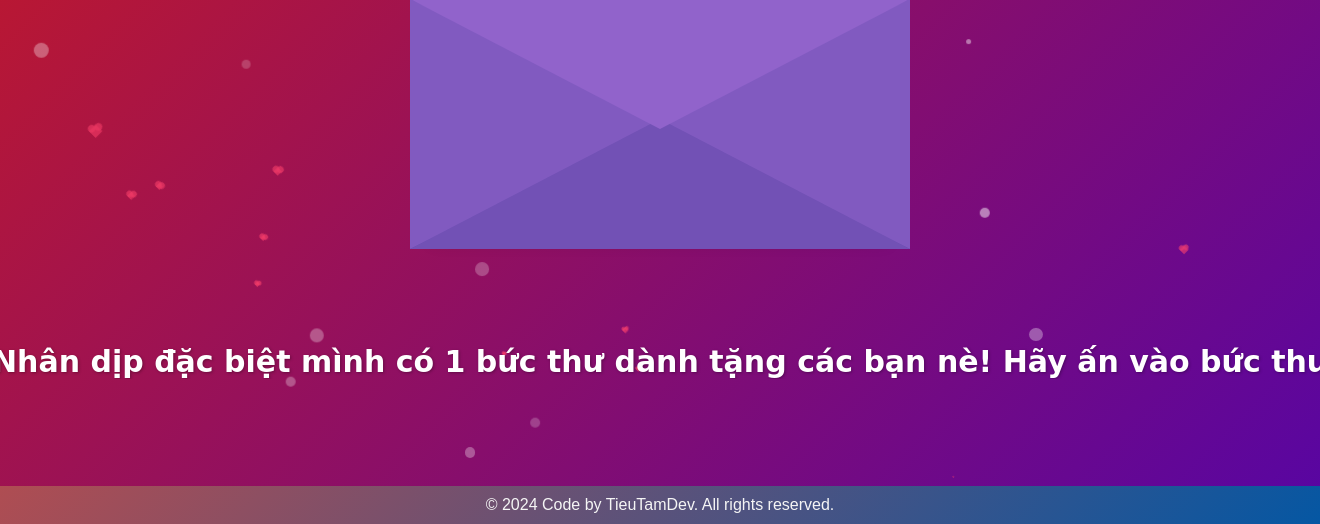
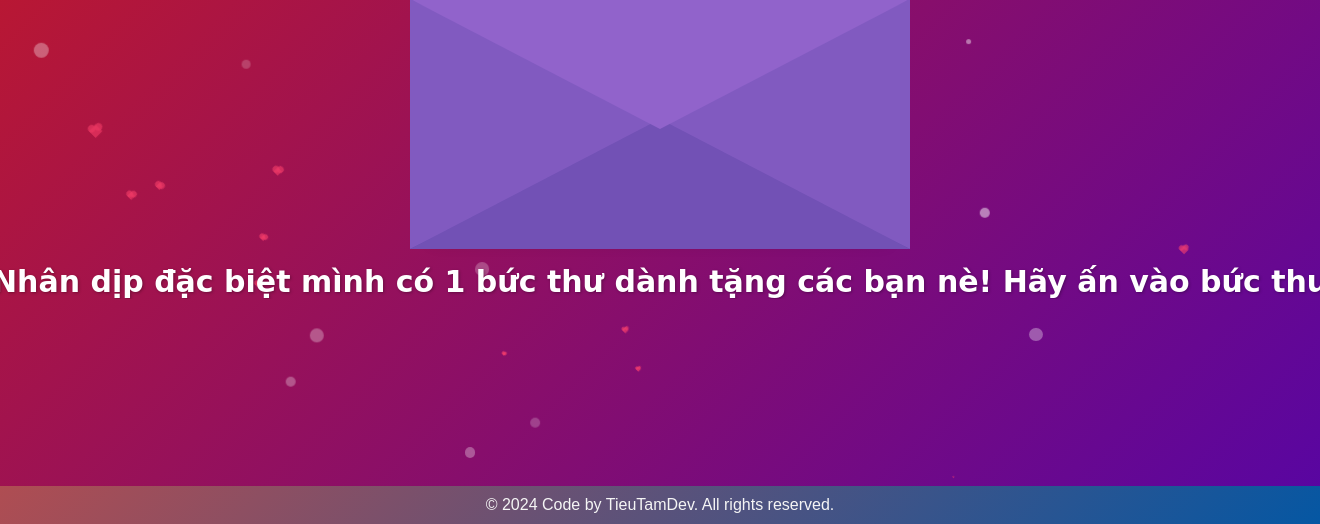
Before and after one commit to TieuTamDev/8-3-web, a Flask app: page / in a window 1320 px wide. Shown: the part 276-800 px from the top of the page. Run offline with Flask 3, Linux system fonts and the light colour scheme.

Commit message:
CSS(letter.css): Fix text1 top: 600px to top: 65%

```diff
--- a/static/css/letter.css
+++ b/static/css/letter.css
@@ -163,7 +163,7 @@ body {
     font-size: 20px;
     margin-top: 20px;
     text-align: center;
-    top: 600px; /* Đặt vị trí dưới bức thư */
+    top: 65%; /* Đặt vị trí dưới bức thư */
     left: 50%;
     transform: translateX(-50%); /* Căn giữa */
     white-space: nowrap; /* Không xuống dòng */
```
